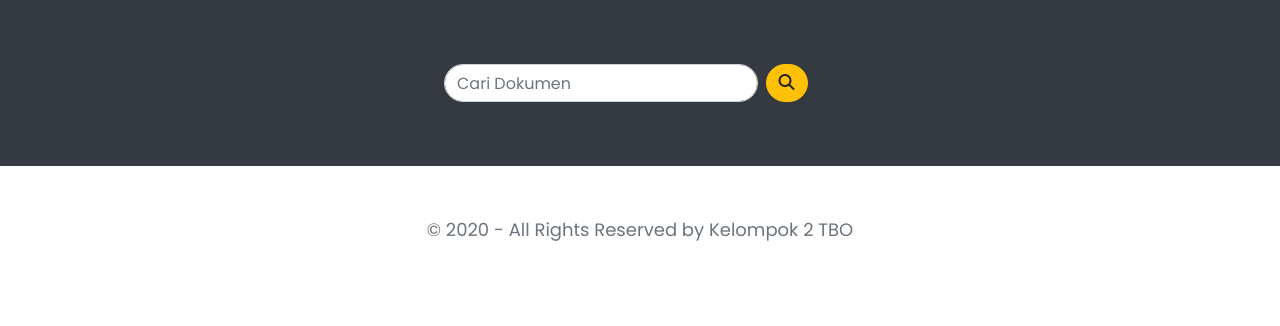
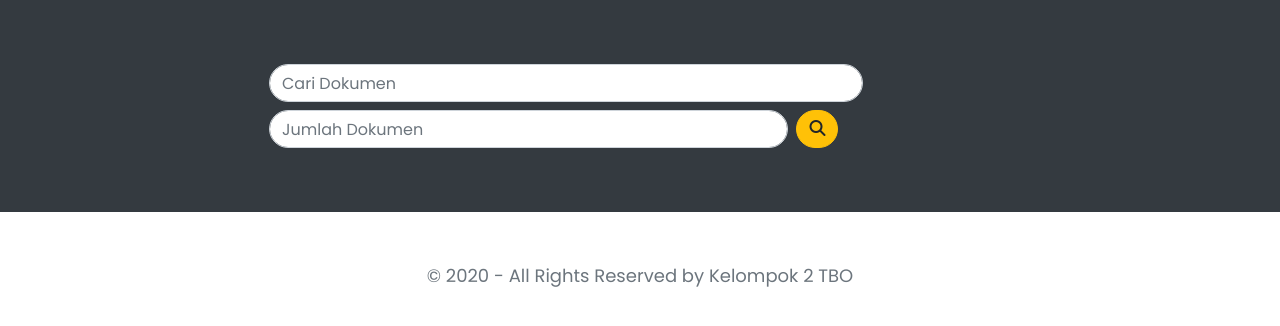
Before and after one commit to Guscanable/TBO, a PHP site: page / in a window 1280 px wide. Shown: the part 80-406 px from the top of the page. Run offline with PHP 8.4, Linux system fonts and the light colour scheme; some libraries are stand-ins or nearby versions.

Commit message:
Update index.php

```diff
--- a/searchingNFA/index.php
+++ b/searchingNFA/index.php
@@ -49,8 +49,8 @@
     <div class="jumbotron jumbotron-fluid search-wrapper bg-dark">
         <div class="container d-flex justify-content-center" data-aos="fade-down" data-aos-duration="2000">
             <form class=" form-inline" action="search.php" method="get">
-                <input class="form-control mr-2 rounded-pill" style="width: 80% !important;" type="text" name="search" placeholder="Cari Dokumen" required>
-                <input type="hidden" name="bagilaman" value="50">
+                <input class="form-control mr-2 mb-2 rounded-pill" style="width: 80% !important;" type="text" name="search" placeholder="Cari Dokumen" required>
+                <input class="form-control mr-2 rounded-pill" style="width: 70% !important;" type="text" name="bagilaman" placeholder="Jumlah Dokumen" required>
                 <button class="btn btn-warning my-2 my-sm-0 rounded-pill" type="submit"><i class="fas fa-search"></i></button>
             </form>
         </div>
```
